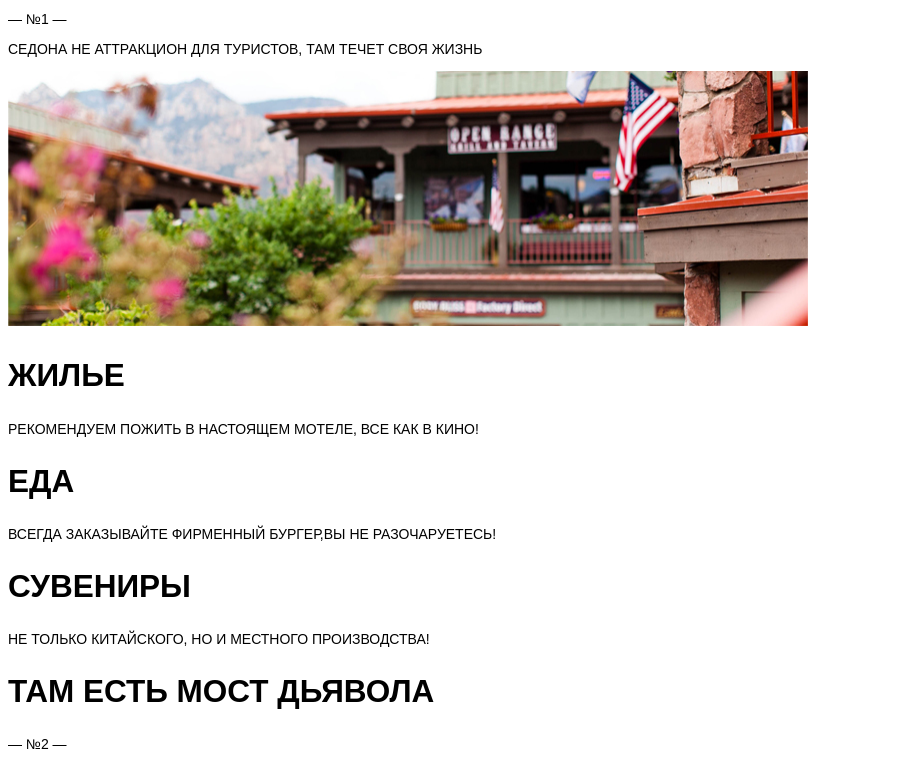
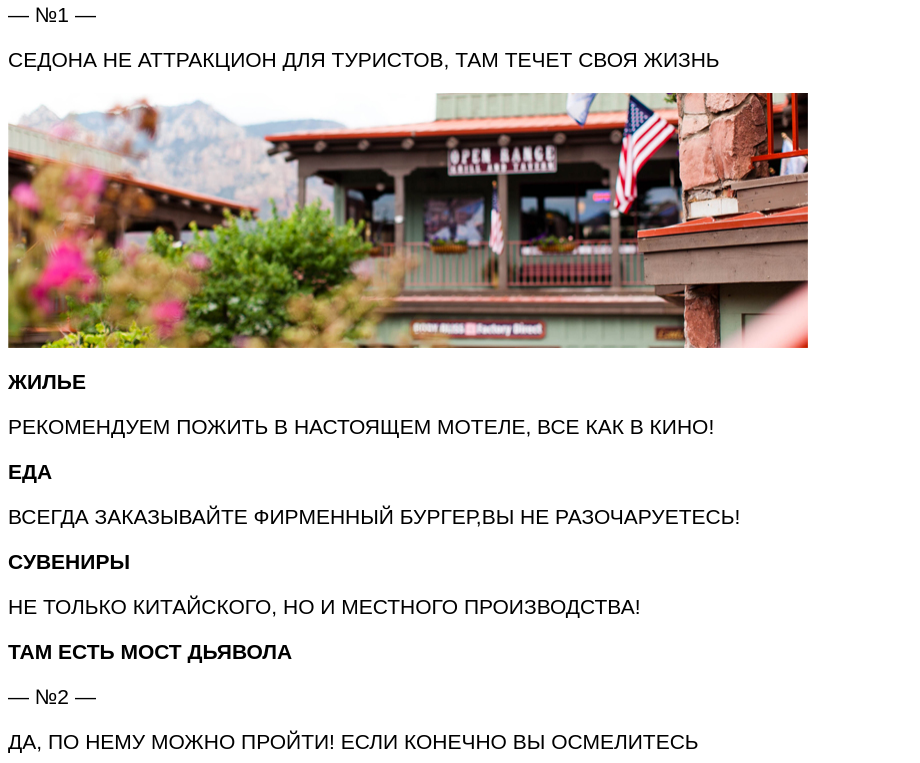
Before and after one commit to MaryKozulitsyna/350199-sedona, a plain HTML site: page index.html in a window 1280 px wide. Shown: the part 369-1132 px from the top of the page, without its empty margins (0-920 px from the left). Drawn offline with Linux system fonts and the light colour scheme.

Commit message:
Поправила стили для заголовков

```diff
--- a/css/style.css
+++ b/css/style.css
@@ -7,12 +7,18 @@ body {
   text-transform: uppercase;
 }
 h2 {
+  font-size: 21px;
+  line-height: normal;
+  color: black;
   font-weight: bold;
+  font-family: "PT Sans", sans-serif;
+  text-transform: uppercase;
 }
 h3 {
+  font-size: 16px;
+  line-height: normal;
+  color: black;
   font-weight: bold;
-  font-size: 16px;
+  font-family: "PT Sans", sans-serif;
+  text-transform: uppercase;
 }
-p {
-  font-size: 14px;
-}
```
Also changed, not shown: stars-four.png (renamed from img/stars-four.png), stars-three.png (renamed from img/stars-three.png), stars-two.png (renamed from img/stars-two.png), triangle-down.png (renamed from img/triangle-down.png), triangle-up.png (renamed from img/triangle-up.png).
